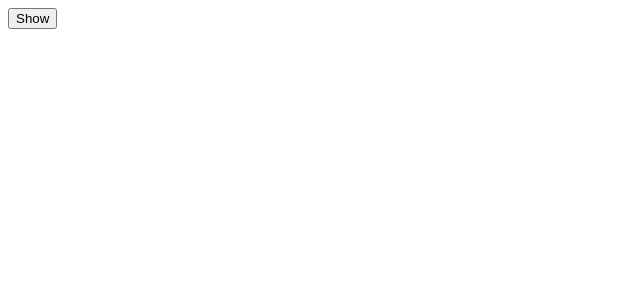
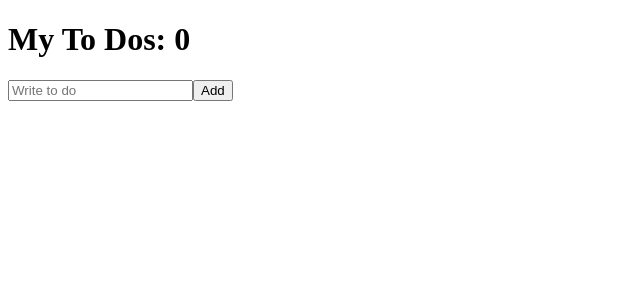
Before and after one commit to hanjy-slowturtle/react-for-beginners2, a React (Create React App) app in the folder react-for-beginners/: page / in a window 1280 px wide. Shown: the top 300 px of the page, without its empty margins (0-640 px from the left). Built offline with nearby package versions, Linux system fonts and the light colour scheme.

Commit message:
~ #7.0 To Do List part One

```diff
--- a/react-for-beginners/src/App.js
+++ b/react-for-beginners/src/App.js
@@ -1,20 +1,30 @@
-import { useState, useEffect } from "react";
-
-function Hello() {
-  useEffect(() => {
-    console.log("Hello");
-    return () => console.log("Bye");
-  }, []);
-  return <h1>Hello</h1>;
-}
+import { useState } from "react";
 
 function App() {
-  const [show, setShow] = useState(false);
-  const onClick = () => setShow((prev) => !prev);
+  const [toDo, setToDo] = useState("");
+  const [toDos, setToDos] = useState([]);
+  const onChange = (event) => setToDo(event.target.value);
+  const onSubmit = (event) => {
+    event.preventDefault();
+    if (toDo === "") {
+      return;
+    }
+    setToDos((current) => [toDo, ...current]);
+    setToDo("");
+  };
+  console.log(toDos);
   return (
     <div>
-      <button onClick={onClick}>{show ? "Hide" : "Show"}</button>
-      {show ? <Hello /> : null}
+      <h1>My To Dos: {toDos.length}</h1>
+      <form onSubmit={onSubmit}>
+        <input
+          onChange={onChange}
+          value={toDo}
+          type="text"
+          placeholder="Write to do"
+        />
+        <button>Add</button>
+      </form>
     </div>
   );
 }
```
